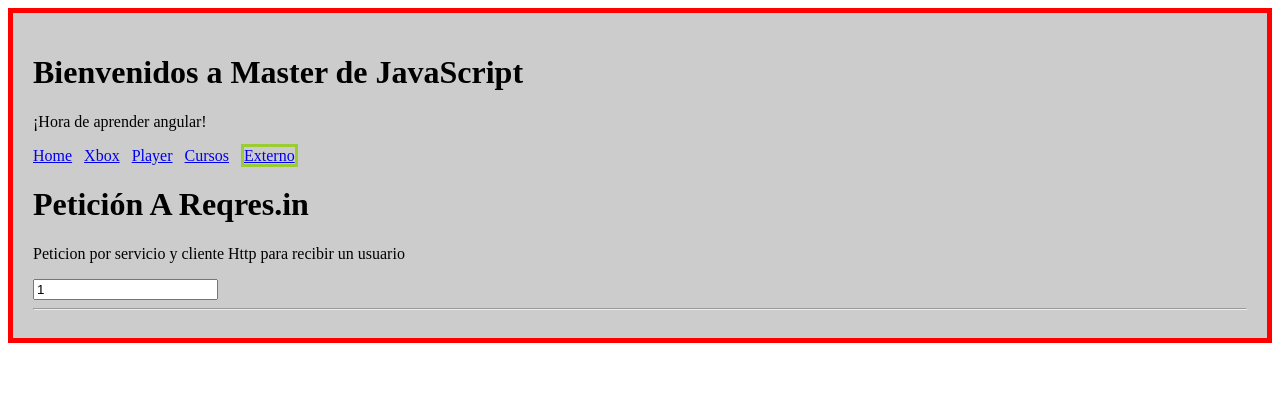
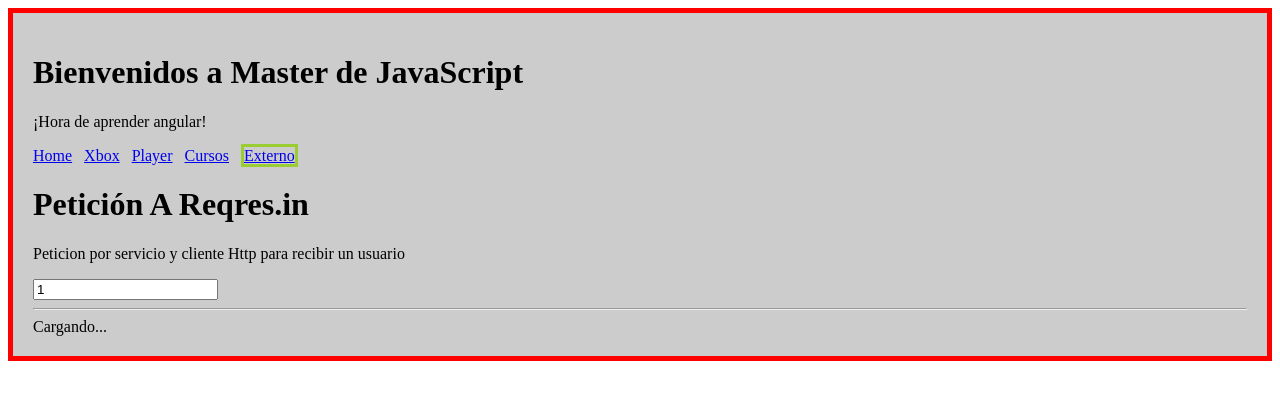
Before and after one commit to Juandieruiz/Master-JavaScript, an Angular app in the folder angular-learning/: page /externo in a window 1280 px wide. Shown: the top 400 px of the page. Built offline with nearby package versions, Linux system fonts and the light colour scheme; no server answers.

Commit message:
Efecto de Carga

```diff
--- a/angular-learning/src/app/components/externo/externo.component.html
+++ b/angular-learning/src/app/components/externo/externo.component.html
@@ -4,6 +4,10 @@
 </div>
 <input type="text" [(ngModel)]="userId" (keyup.enter)="cargaUsuario()"/>
 <hr>
+<div *ngIf="!user">
+    Cargando...
+</div>
+
 <div *ngIf="user">
     <img src="{{user.avatar}}" alt="{{user.name}}">
     <h2>{{user.first_name + ' ' + user.last_name}}</h2>
--- a/angular-learning/src/app/components/externo/externo.component.ts
+++ b/angular-learning/src/app/components/externo/externo.component.ts
@@ -23,6 +23,7 @@ export class ExternoComponent implements OnInit {
   }
 
     cargaUsuario(){
+      this.user=false;
     // Suscribe tiene dos metodos de callback (result y error)
       this._peticionService.getUsers(this.userId).subscribe(
         result => {
```
